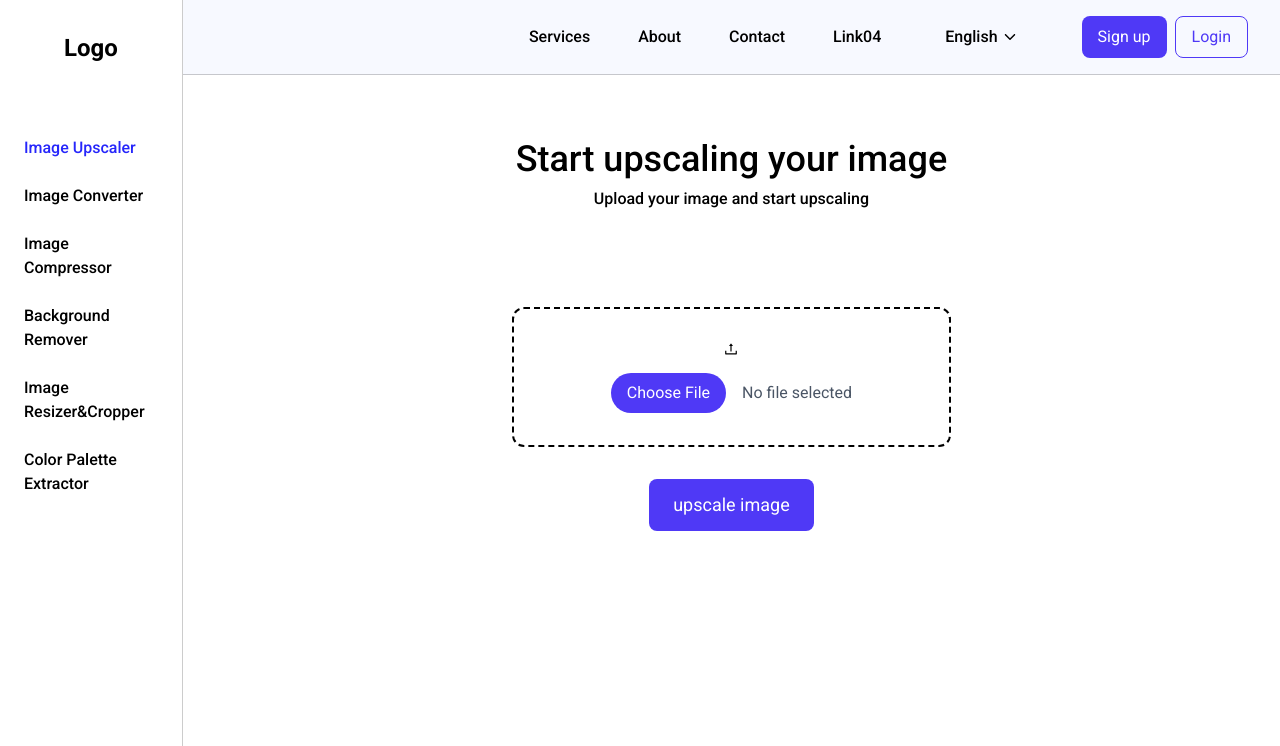
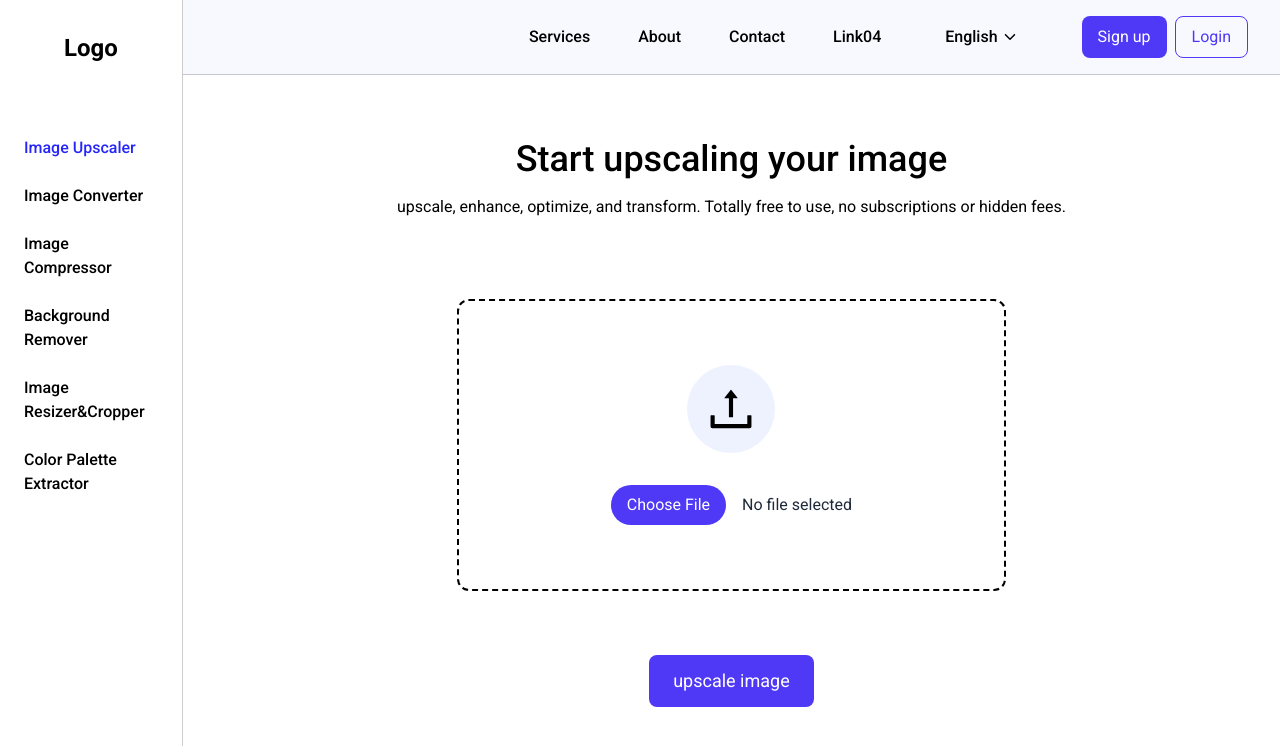
Before and after one commit to theo-code1/Nestle-forge, a React (Vite) app: page / in a window 1280 px wide. Shown: the top 746 px of the page. Built offline with nearby package versions, Linux system fonts and the light colour scheme.

Commit message:
updating image upscaler

```diff
--- a/src/Components/Icons/Upload.jsx
+++ b/src/Components/Icons/Upload.jsx
@@ -1,6 +1,6 @@
 
 function Upload(props) {
-  return <svg stroke="currentColor" fill="currentColor" strokeWidth={0} viewBox="0 0 1024 1024" height="1em" width="1em" {...props}><path d="M400 317.7h73.9V656c0 4.4 3.6 8 8 8h60c4.4 0 8-3.6 8-8V317.7H624c6.7 0 10.4-7.7 6.3-12.9L518.3 163a8 8 0 0 0-12.6 0l-112 141.7c-4.1 5.3-.4 13 6.3 13zM878 626h-60c-4.4 0-8 3.6-8 8v154H214V634c0-4.4-3.6-8-8-8h-60c-4.4 0-8 3.6-8 8v198c0 17.7 14.3 32 32 32h684c17.7 0 32-14.3 32-32V634c0-4.4-3.6-8-8-8z" /></svg>;
+  return <svg className="size-22 p-4 rounded-full bg-indigo-50" stroke="currentColor" fill="currentColor" strokeWidth={0} viewBox="0 0 1024 1024" height="1em" width="1em" {...props}><path d="M400 317.7h73.9V656c0 4.4 3.6 8 8 8h60c4.4 0 8-3.6 8-8V317.7H624c6.7 0 10.4-7.7 6.3-12.9L518.3 163a8 8 0 0 0-12.6 0l-112 141.7c-4.1 5.3-.4 13 6.3 13zM878 626h-60c-4.4 0-8 3.6-8 8v154H214V634c0-4.4-3.6-8-8-8h-60c-4.4 0-8 3.6-8 8v198c0 17.7 14.3 32 32 32h684c17.7 0 32-14.3 32-32V634c0-4.4-3.6-8-8-8z" /></svg>;
 }
 
 export default Upload;
--- a/src/Components/UpscalerSection.jsx
+++ b/src/Components/UpscalerSection.jsx
@@ -5,20 +5,24 @@ const UpscalerSection = () => {
 
   const [selectedImg, setSelectedImg] = useState(null);
 
+  let Err = "";
+  const handleFileChange = () => {
+  };
+
   return (
     <section className="flex flex-col items-center gap-8 pt-16">
-      <header className="headers flex flex-col gap-2">
+      <header className="headers flex flex-col gap-4">
         <h1 className="text-4xl font-roboto font-medium text-center">
           {" "}
           Start upscaling your image
         </h1>
-        <p className="text-[16px] font-roboto font-medium text-center">
-          Upload your image and start upscaling
+        <p className="text-[16px] font-roboto font-[400]  text-center">
+          upscale, enhance, optimize, and transform. Totally free to use, no subscriptions or hidden fees.
         </p>
       </header>
 
       <div
-        className="drag-drop-container flex flex-col items-center justify-center w-2/5 py-8 px-16 mt-16 rounded-xl border-2 border-dashed hover:border-indigo-600 mx-auto cursor-pointer"
+        className="drag-drop-container flex flex-col items-center justify-center gap-4 w-1/2 py-16 px-16 mt-12 rounded-xl border-2 border-dashed hover:border-indigo-600 mx-auto cursor-pointer"
         onClick={() => document.getElementById('file').click()}
       >
         <Upload />
@@ -36,13 +40,15 @@ const UpscalerSection = () => {
           <span className="bg-indigo-600 text-white px-4 py-2 rounded-full hover:brightness-90 active:brightness-80 transition-all duration-150">
             Choose File
           </span>
-          <span id="file-name" className="text-[16px] font-roboto text-gray-600">
+          <span id="file-name" className="text-[16px] font-roboto text-gray-800">
             No file selected
           </span>
         </div>
       </div>
+      <span className="err">{Err}</span>
       <button
         type="submit"
+        onClick={handleFileChange}
         className="submit px-6 py-3 rounded-lg text-lg bg-indigo-600 text-white hover:brightness-90 active:brightness-80 transition-all duration-150"
       >
         upscale image
```
